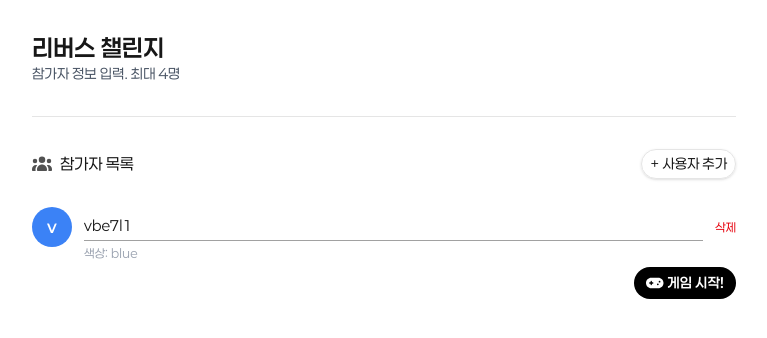
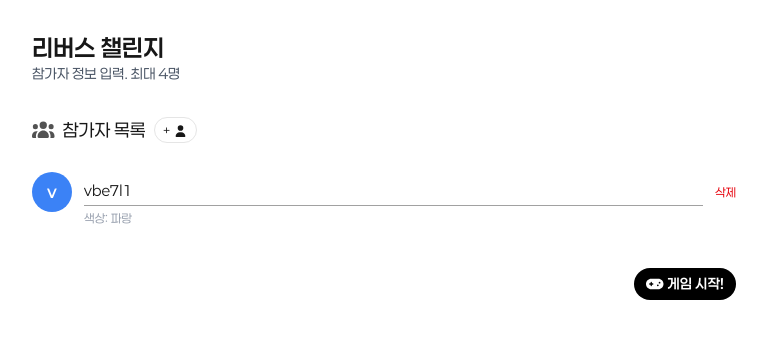
Before and after one commit to pvvng/reverse_challenge, a Next.js app: page / in a window 1280 px wide. Shown: the top 338 px of the page, without its empty margins (256-1023 px from the left). Built offline with nearby package versions, Linux system fonts and the light colour scheme.

Commit message:
refactor: main page

```diff
--- a/app/page.tsx
+++ b/app/page.tsx
@@ -8,7 +8,6 @@ export default function Home() {
         <p className="text-sm text-gray-600">참가자 정보 입력. 최대 4명</p>
       </header>
 
-      <hr className="border-neutral-200" />
       <UserFormSection />
     </main>
   );
--- a/components/UserFormSection.tsx
+++ b/components/UserFormSection.tsx
@@ -3,13 +3,16 @@
 import {
   faGamepad,
   faSpinner,
+  faUser,
   faUsers,
 } from "@fortawesome/free-solid-svg-icons";
 import { FontAwesomeIcon } from "@fortawesome/react-fontawesome";
+
 import { UserInput } from "./UserInput";
+import { HoveringButton } from "./HoveringButton";
+
 import useUsers from "@/lib/hooks/useUsers";
 import { setUsers } from "@/lib/actions/setUsers";
-import { HoveringButton } from "./HoveringButton";
 
 export function UserFormSection() {
   const { users, handleChange, addUser, removeUser } = useUsers();
@@ -20,24 +23,16 @@ export function UserFormSection() {
   };
 
   return (
-    <section>
-      <div className="flex justify-between items-center mb-5">
-        <h2 className="flex gap-2 items-center">
+    <section className="space-y-5">
+      <div className="flex gap-2 items-center">
+        <h2 className="flex gap-2 items-center text-lg">
           <FontAwesomeIcon icon={faUsers} className="text-neutral-600" />
           <span>참가자 목록</span>
         </h2>
-        {users.length < 4 && (
-          <button
-            onClick={addUser}
-            type="button"
-            className="inline-block px-2 py-1 rounded-2xl border border-neutral-200 shadow hover:bg-neutral-100 transition text-sm"
-          >
-            + 사용자 추가
-          </button>
-        )}
+        <AddUserButton headCount={users.length} addUser={addUser} />
       </div>
       {/* user 입력 폼 */}
-      <form className="flex flex-col gap-3" onSubmit={startGame}>
+      <form className="space-y-5" onSubmit={startGame}>
         {users.length === 0 ? (
           <NoUserDataSpinner />
         ) : (
@@ -50,20 +45,44 @@ export function UserFormSection() {
             />
           ))
         )}
-        <div className="flex justify-end">
-          <HoveringButton icon={faGamepad} label="게임 시작!" />
-        </div>
+        {users.length > 0 && (
+          <div className="flex justify-end mt-12">
+            <HoveringButton icon={faGamepad} label="게임 시작!" />
+          </div>
+        )}
       </form>
     </section>
   );
 }
 
+function AddUserButton({
+  headCount,
+  addUser,
+}: {
+  headCount: number;
+  addUser: () => void;
+}) {
+  if (headCount >= 4) return null;
+
+  return (
+    <button
+      onClick={addUser}
+      type="button"
+      className="inline-block px-2 py-1 rounded-2xl border bg-white border-neutral-200 hover:bg-neutral-100 transition text-xs"
+      title="새로운 플레이어 추가"
+      aria-label="새로운 플레이어 추가"
+    >
+      + <FontAwesomeIcon icon={faUser} />
+    </button>
+  );
+}
+
 function NoUserDataSpinner() {
   return (
-    <div className="w-full h-8 my-2">
+    <div className="w-full h-8 mt-8">
       <FontAwesomeIcon
         icon={faSpinner}
-        className="animate-spin text-xl inline-block"
+        className="animate-spin text-2xl inline-block"
       />
     </div>
   );
--- a/components/UserInput.tsx
+++ b/components/UserInput.tsx
@@ -9,6 +9,13 @@ interface UserInputPropt {
   removeUser: (id: string) => void;
 }
 
+const KO_COLOR_NAME: Record<CardColor, string> = {
+  blue: "파랑",
+  green: "초록",
+  orange: "주황",
+  yellow: "노랑",
+};
+
 export function UserInput({
   id,
   color,
@@ -17,7 +24,7 @@ export function UserInput({
   removeUser,
 }: UserInputPropt) {
   return (
-    <div className="flex items-center gap-3 py-2 hover:bg-white transition rounded-2xl">
+    <div className="flex items-center gap-3 py-2 transition rounded-2xl">
       <UserIcon color={color} name={name} />
 
       <div className="relative flex-1">
@@ -26,17 +33,16 @@ export function UserInput({
           onChange={(e) => handleChange(id, e.target.value)}
           placeholder="이름 입력"
           className="w-full bg-transparent border-b border-neutral-400 pb-1 text-sm
-    transition-all focus:outline-none focus:py-1
-    peer"
+          transition-all focus:outline-none focus:py-1 peer"
           minLength={1}
           maxLength={20}
         />
         <div
           className="absolute left-0 top-full mt-1 text-xs text-gray-400
-    transition-all duration-300 ease-in-out
-    peer-focus:opacity-0 peer-focus:-translate-y-1 peer-focus:scale-95"
+          transition-all duration-300 ease-in-out
+          peer-focus:opacity-0 peer-focus:-translate-y-1 peer-focus:scale-95"
         >
-          색상: {color}
+          색상: {KO_COLOR_NAME[color]}
         </div>
       </div>
 
--- a/lib/cacheAudio.ts
+++ b/lib/cacheAudio.ts
@@ -25,7 +25,6 @@ export async function cacheAudio({
   });
 
   await cache.put(request, response);
-  console.log(`✅ Saved ${key} to Cache Storage`);
 }
 
 export async function getCachedAudio(
@@ -49,7 +48,6 @@ export async function deleteCachedAudio(
   const cache = await caches.open("audio-cache");
   const key = `/audio/${gameId}/${userId}/${slot}`;
   await cache.delete(key);
-  console.log(`🗑️ Deleted ${key}`);
 }
 
 export async function deleteAllForGame(gameId: string) {
@@ -61,10 +59,8 @@ export async function deleteAllForGame(gameId: string) {
       await cache.delete(req);
     }
   }
-  console.log(`🗑️ Deleted all audios for game ${gameId}`);
 }
 
 export async function clearAudioCache() {
   await caches.delete("audio-cache");
-  console.log("🔥 Cleared all audio cache");
 }
--- a/lib/hooks/useUsers.tsx
+++ b/lib/hooks/useUsers.tsx
@@ -16,6 +16,7 @@ const pickAvailableColor = (currentUsers: UserData[]) => {
 
 export default function useUsers() {
   const [users, setUsers] = useState<UserData[]>([]);
+  // hydration 에러 방지
   useEffect(() => {
     setUsers([{ id: getRandomId(), color: "blue", name: getRandomId() }]);
   }, []);
--- a/lib/hooks/useWave.tsx
+++ b/lib/hooks/useWave.tsx
@@ -79,6 +79,7 @@ export default function useWave({
     }
 
     if (initialUrl) {
+      // url 로드
       setRecordUrl(initialUrl);
       setReversedRecordUrl(initialUrl);
       ws.current.load(initialUrl);
```
